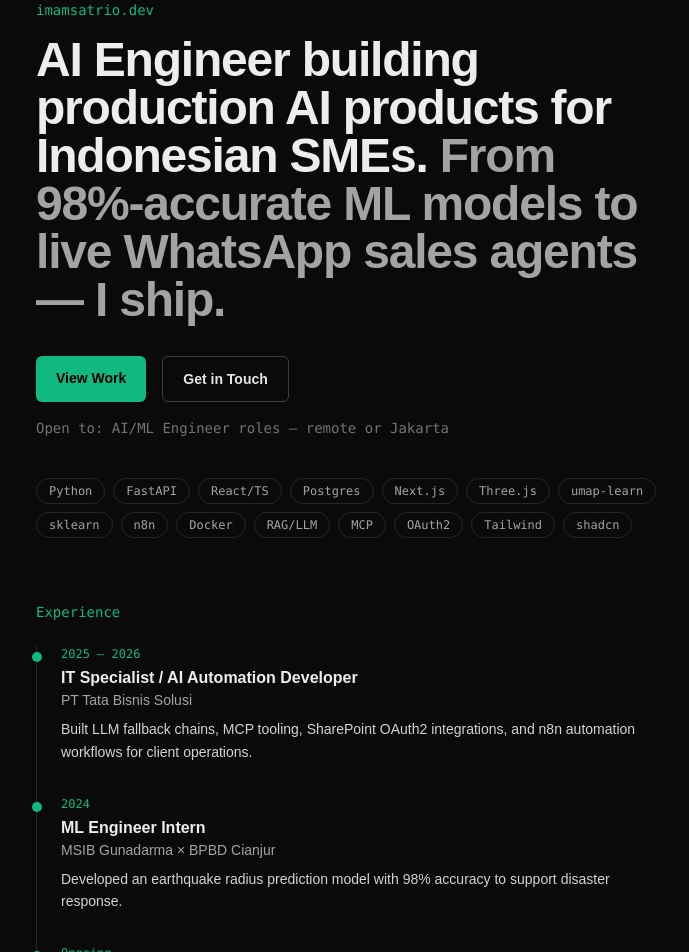
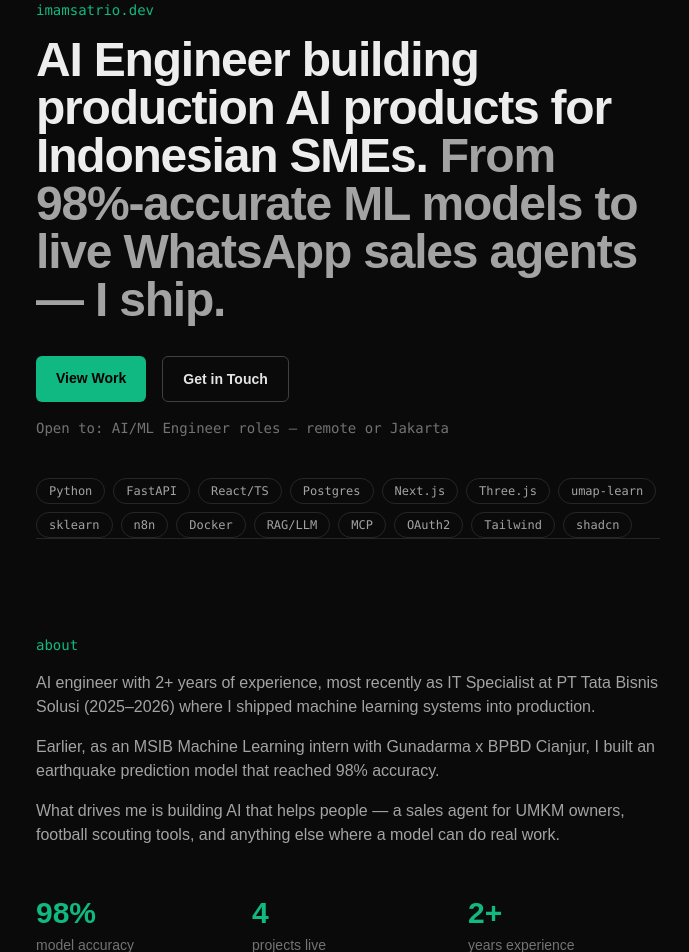
Before and after one commit to imsatrio25/portfolio, a Next.js app: page / in a window 1280 px wide. Shown: the top 952 px of the page, without its empty margins (292-981 px from the left). Built offline with nearby package versions, Linux system fonts and the light colour scheme.

Commit message:
Add About section with scroll-reveal + impact stats

```diff
--- a/app/page.tsx
+++ b/app/page.tsx
@@ -18,6 +18,19 @@ const STACK = [
   "OAuth2",
   "Tailwind",
   "shadcn",
+];
+
+const fadeUp = {
+  initial: { opacity: 0, y: 24 },
+  whileInView: { opacity: 1, y: 0 },
+  viewport: { once: true, margin: "-80px" },
+  transition: { duration: 0.6, ease: "easeOut" },
+} as const;
+
+const stats = [
+  { value: "98%", label: "model accuracy" },
+  { value: "4", label: "projects live" },
+  { value: "2+", label: "years experience" },
 ];
 
 const links = [
@@ -102,6 +115,39 @@ export default function Home() {
       </section>
 
       <motion.section
+        id="about"
+        {...fadeUp}
+        className="border-t border-neutral-800 py-24"
+      >
+        <p className="mb-4 font-mono text-sm text-accent">about</p>
+        <div className="space-y-4 text-neutral-400">
+          <p>
+            AI engineer with 2+ years of experience, most recently as IT
+            Specialist at PT Tata Bisnis Solusi (2025–2026) where I shipped
+            machine learning systems into production.
+          </p>
+          <p>
+            Earlier, as an MSIB Machine Learning intern with Gunadarma x BPBD
+            Cianjur, I built an earthquake prediction model that reached 98%
+            accuracy.
+          </p>
+          <p>
+            What drives me is building AI that helps people — a sales agent for
+            UMKM owners, football scouting tools, and anything else where a
+            model can do real work.
+          </p>
+        </div>
+        <div className="mt-12 grid grid-cols-3 gap-6">
+          {stats.map((s) => (
+            <div key={s.label}>
+              <p className="text-3xl font-bold text-accent">{s.value}</p>
+              <p className="mt-1 text-sm text-neutral-500">{s.label}</p>
+            </div>
+          ))}
+        </div>
+      </motion.section>
+
+      <motion.section
         initial={{ opacity: 0, y: 12 }}
         animate={{ opacity: 1, y: 0 }}
         transition={{ duration: 0.6, ease: "easeOut", delay: 0.15 }}
```
